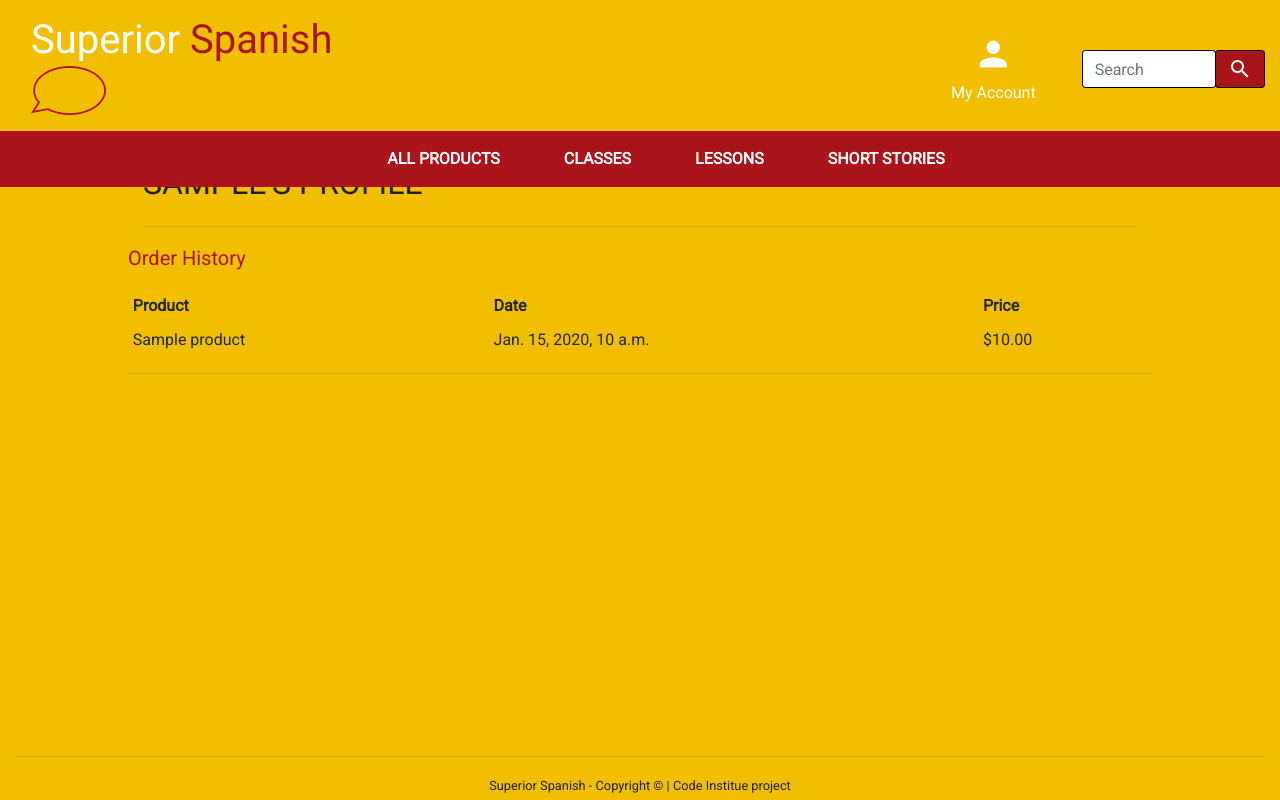
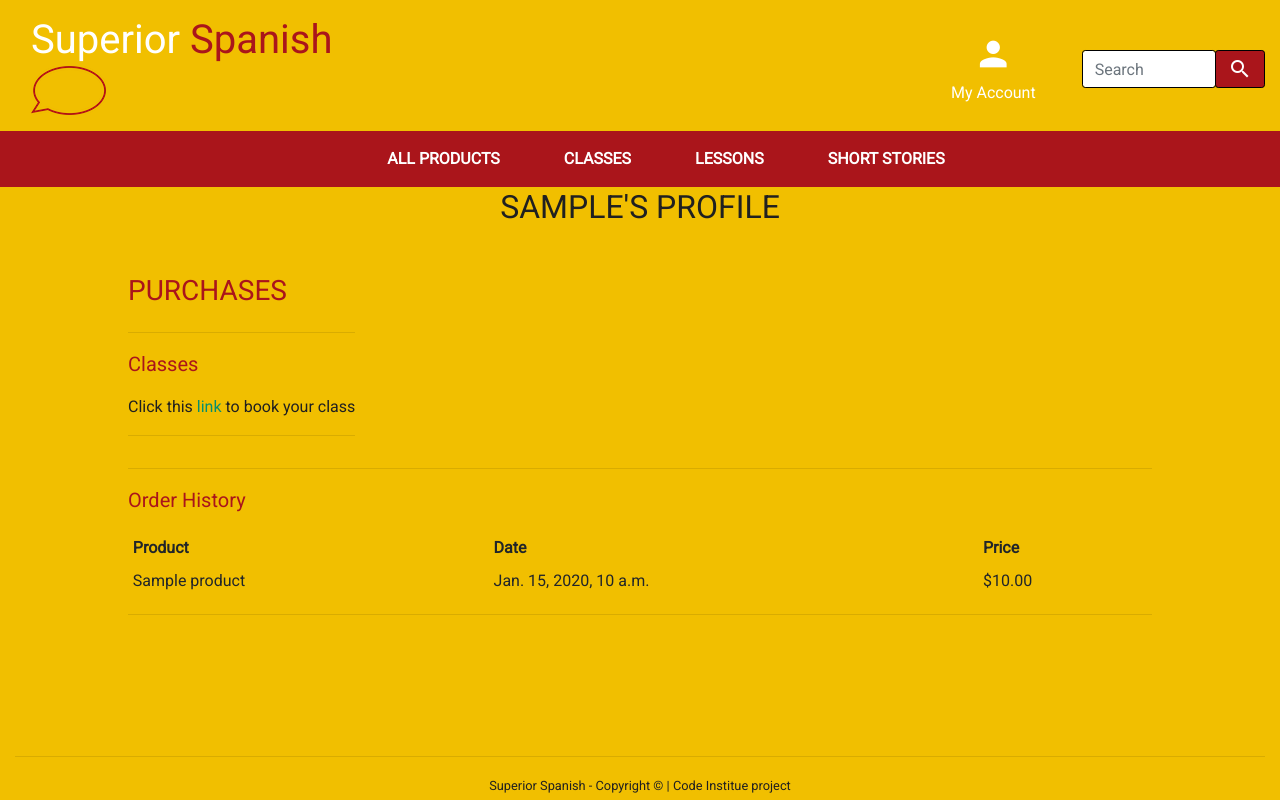
Before and after one commit to DonnaIB/superior_spanish, a Django app: page /profile/ in a window 1280 px wide. Run offline with Django 3.2, Linux system fonts and the light colour scheme; a user stored in the database is signed in; tables that the repository leaves empty hold one stand-in row (values such as "Sample post"); parts of the project's set-up code (start-up, migrations or seed data) failed here and were passed over; some libraries are stand-ins or nearby versions.

Commit message:
Added stylying to profile page and link to calendar

```diff
--- a/profiles/templates/profiles/profile.html
+++ b/profiles/templates/profiles/profile.html
@@ -18,13 +18,42 @@
 <div class="container">
     <div class="row">
         <div class="col">
-                <h2 class="logo-font mb-4">{{ user.userprofile}}'s Profile</h2>
-                <hr>
+            <h2 class="logo-font m-4 text-center">{{ user.userprofile}}'s Profile</h2>
+
         </div>
     </div>
     <div class="row">
+        <div>
+            {% if classes %}
+            <div>
+                <h3 class="logo-font text-red my-4">Purchases</h3>
+                <hr>
+                <p class="lead text-red">Classes</p>
+                <p>Click this <a href="https://calendly.com/donnaimrie/superior-spanish" target="blank">link</a> to book
+                    your class</p>
+            </div>
+            <hr>
+            {% endif %}
+            {% for order in orders %}
+            {% if order.product.name == "Pre Recorded Lessons" %}
+            <div>
+                <p class="lead text-red">Recorded Lessons</p>
+                <p>Click this <a href="{% url 'recorded_lessons' %}">link</a> to access your lessons.</p>
+            </div>
+            <hr>
+            {% elif order.product.name == "Short Stories in Spanish" %}
+
+            <div>
+                <p class="lead text-red">Short Stories</p>
+                <p>Click this <a href="{% url 'short_stories' %}">link</a> to access your Short Stories.</p>
+            </div>
+            <hr>
+            {% endif %}
+            {% endfor %}
+        </div>
+        <div class="order-history table-responsive">
+            <hr>
             <p class="lead text-red">Order History</p>
-                <div class="order-history table-responsive">
             <table class="table table-sm table-borderless">
                 <thead>
                     <tr>
@@ -44,24 +73,7 @@
                 </tbody>
             </table>
             <hr>
-
-                    {% for order in orders %}
-                        {% if order.product.name == "Pre Recorded Lessons" %}
-                            <div>
-                                <p class="lead text-red">Recorded Lessons</p>
-                                <p>Click this <a href="{% url 'recorded_lessons' %}">link</a> to access your lessons.</p>
         </div>
-                            <hr>
-                        {% elif order.product.name == "Short Stories in Spanish" %}
-
-                        <div>
-                            <p class="lead text-red">Short Stories</p>
-                            <p>Click this <a href="{% url 'short_stories' %}">link</a> to access your Short Stories.</p>
-                        </div>
-                        <hr>
-                        {% endif %}
-
-                    {% endfor %}
     </div>
 </div>
 </div>
--- a/profiles/views.py
+++ b/profiles/views.py
@@ -8,11 +8,17 @@ def profile(request):
     profile = get_object_or_404(UserProfile, user=request.user)
 
     orders = profile.orders.all()
+    classes = False
+
+    for order in orders:
+        if order.product.id == 1 or 2:
+            print("class")
+            classes = True
 
     template = 'profiles/profile.html'
     context = {
         'orders': orders,
-        'on_profile_page': True
+        'classes': classes,
     }
 
     return render(request, template, context)
--- a/static/css/base.css
+++ b/static/css/base.css
@@ -5,7 +5,6 @@ html {
 body {
     background-color:#F1BF00;
     background-size: cover;
-    height: calc(100vh - 164px);
     padding-bottom:60px;
     color: #202020;
     font-family: 'Roboto';
```
Also changed, not shown: checkout/templates/checkout/checkout_success.html (deleted, +0 -26 lines). Lines whose indentation alone changed are shown as unchanged.
